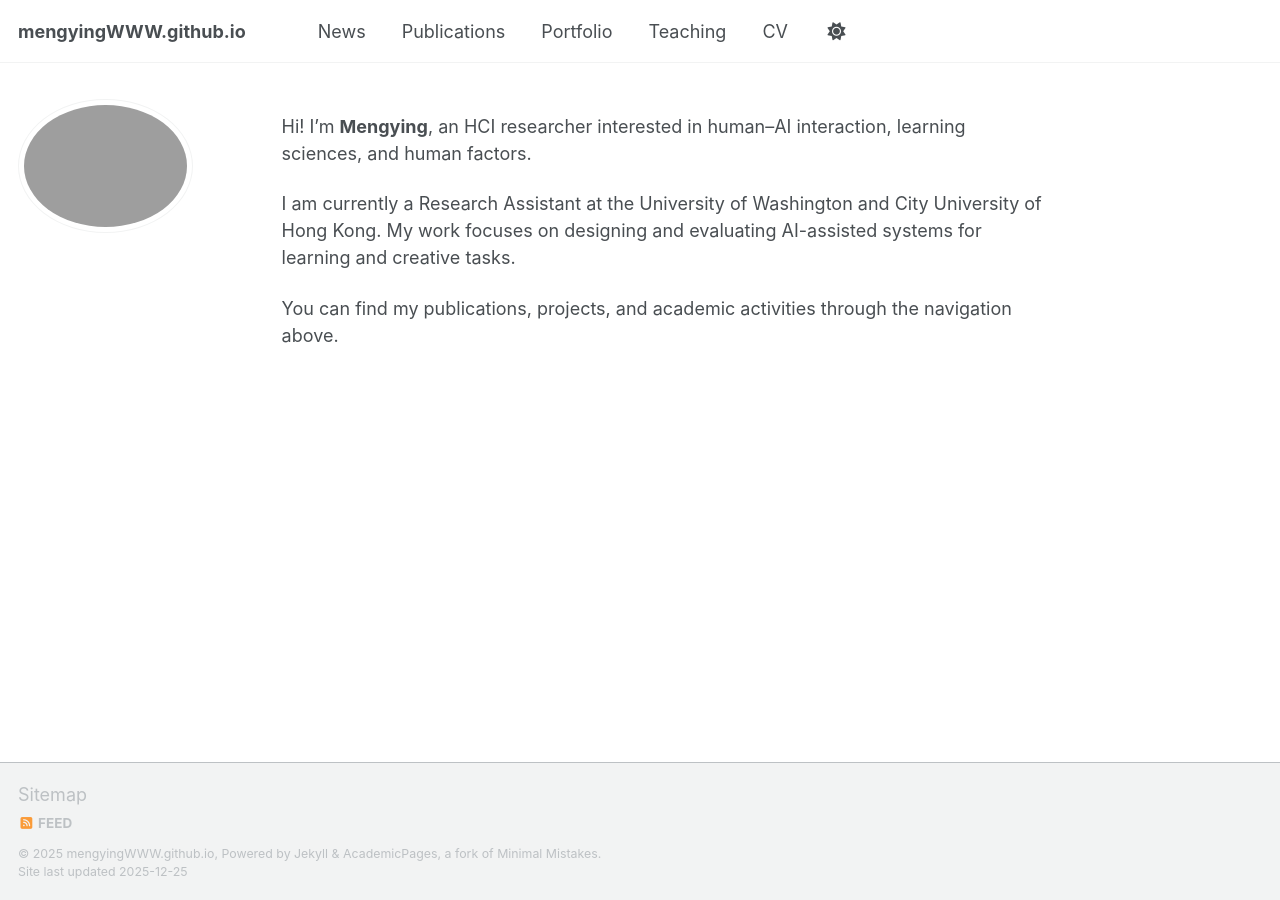
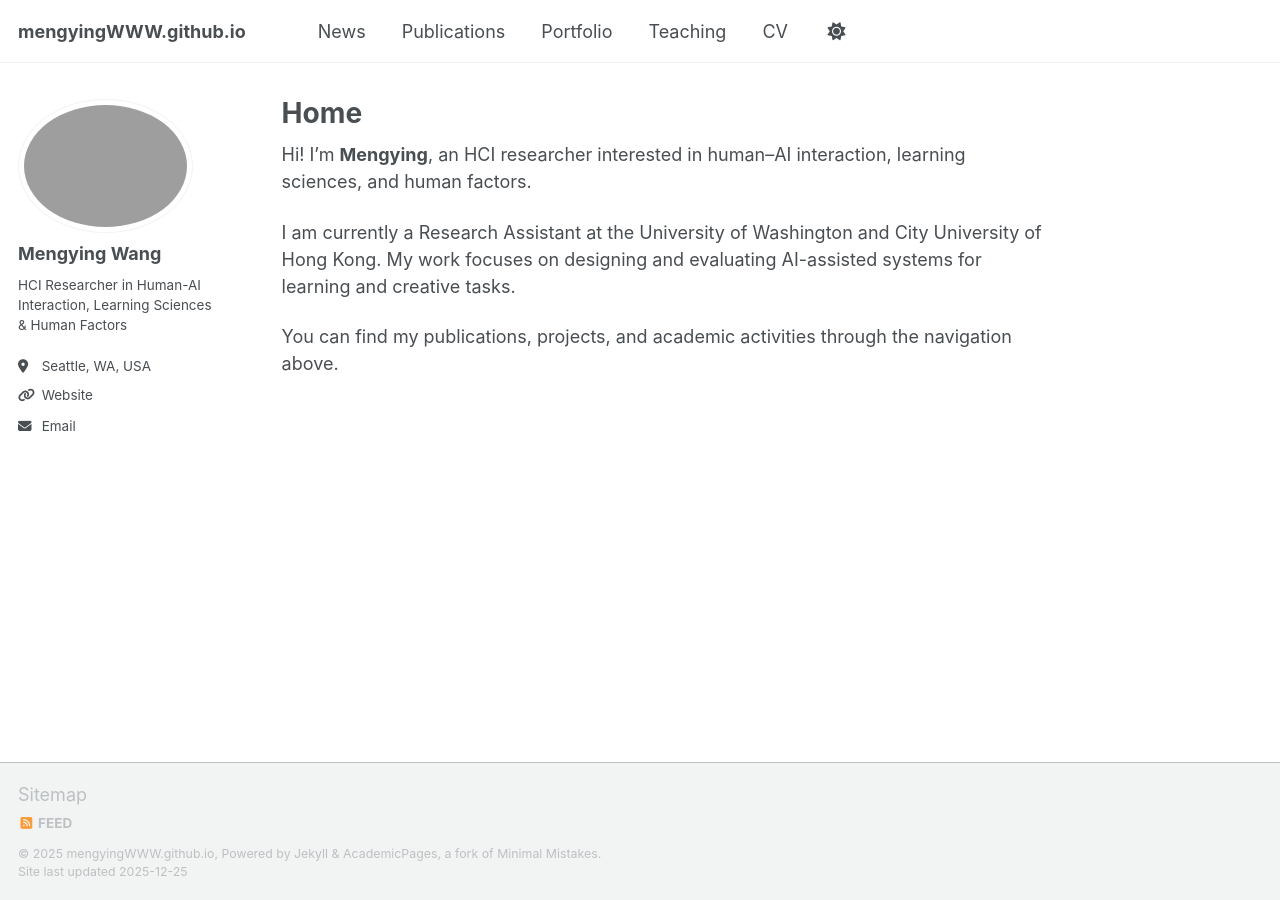
Before and after one commit to mengyingWWW/mengyingWWW.github.io, a Jekyll site: the page built from index.md, in a window 1280 px wide. Built offline with Jekyll 4.4.1, drawn with Linux system fonts in a browser that asks for light colours; a script bundle is joined from its source files by our own code; library files that are not in the unit come from our copies.

Commit message:
Add author and title to index.md

```diff
--- a/index.md
+++ b/index.md
@@ -1,8 +1,9 @@
 ---
 layout: single
 author_profile: true
+author: mengying
 permalink: /
-title: ""
+title: "Home"
 ---
 
 Hi! I’m **Mengying**, an HCI researcher interested in human–AI interaction, learning sciences, and human factors.
```
